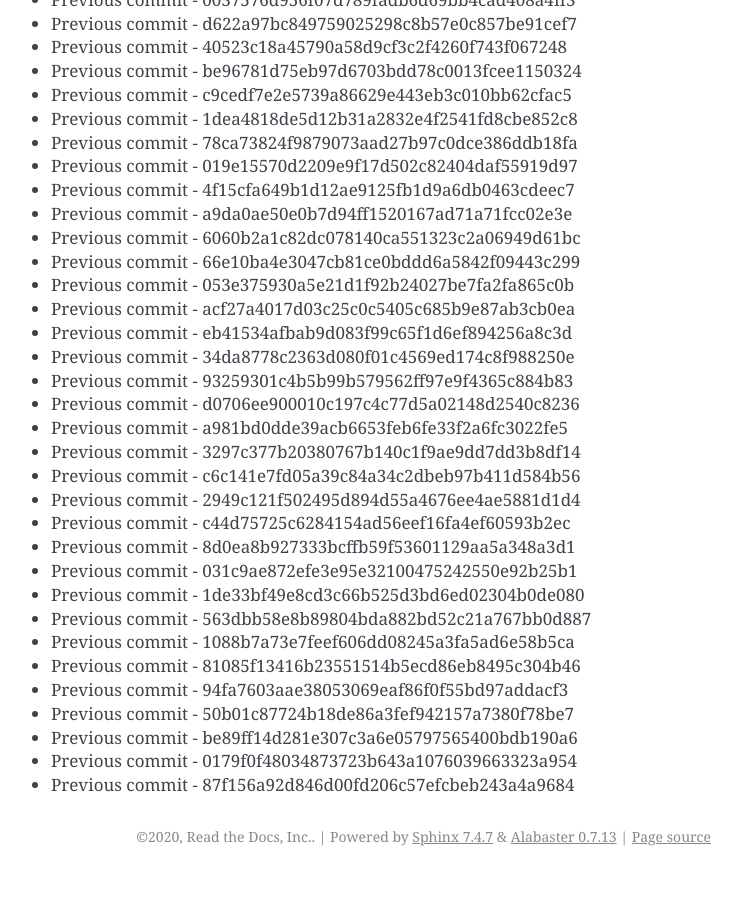
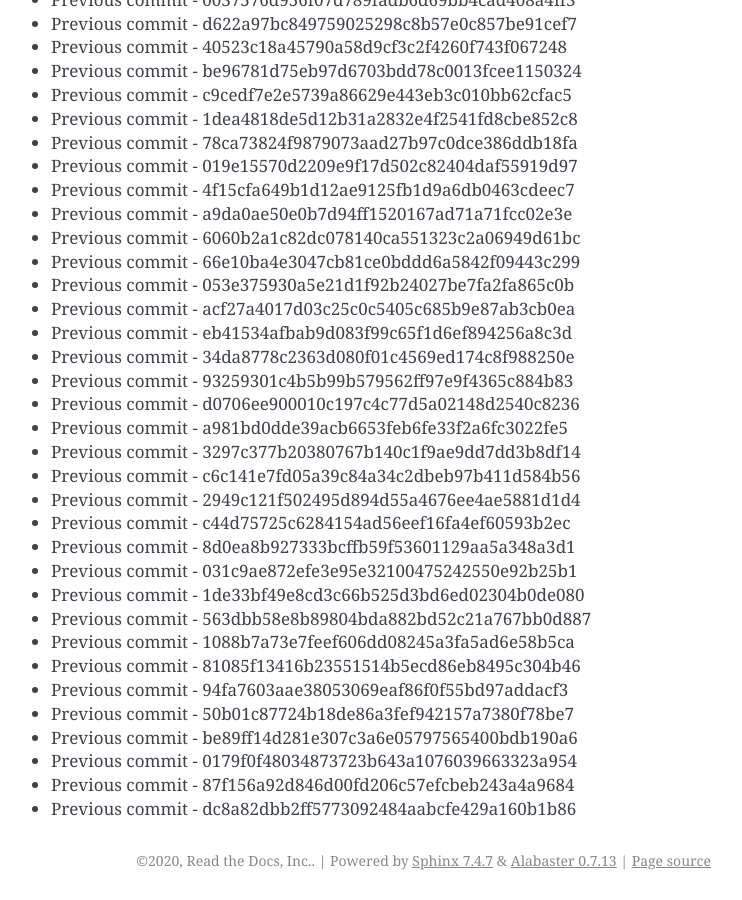
Before and after one commit to readthedocs/rtd-git-stresstest, a Sphinx documentation site: the page built from docs/updates.rst, in a window 1280 px wide and 900 px high, scrolled down 45370 px. Shown: the whole window, without its empty margins (399-1141 px from the left). Built offline with Sphinx 7.4.7, drawn with Linux system fonts in a browser that asks for light colours; before the commit the page ends 46246 px from its top, so only the background shows below that.

Commit message:
Generating commit from previous: dc8a82dbb2ff5773092484aabcfe429a160b1b86

```diff
--- a/docs/updates.rst
+++ b/docs/updates.rst
@@ -1938,3 +1938,4 @@ It can be tested for any performance characteristics.
 * Previous commit - be89ff14d281e307c3a6e05797565400bdb190a6
 * Previous commit - 0179f0f48034873723b643a1076039663323a954
 * Previous commit - 87f156a92d846d00fd206c57efcbeb243a4a9684
+* Previous commit - dc8a82dbb2ff5773092484aabcfe429a160b1b86
```
